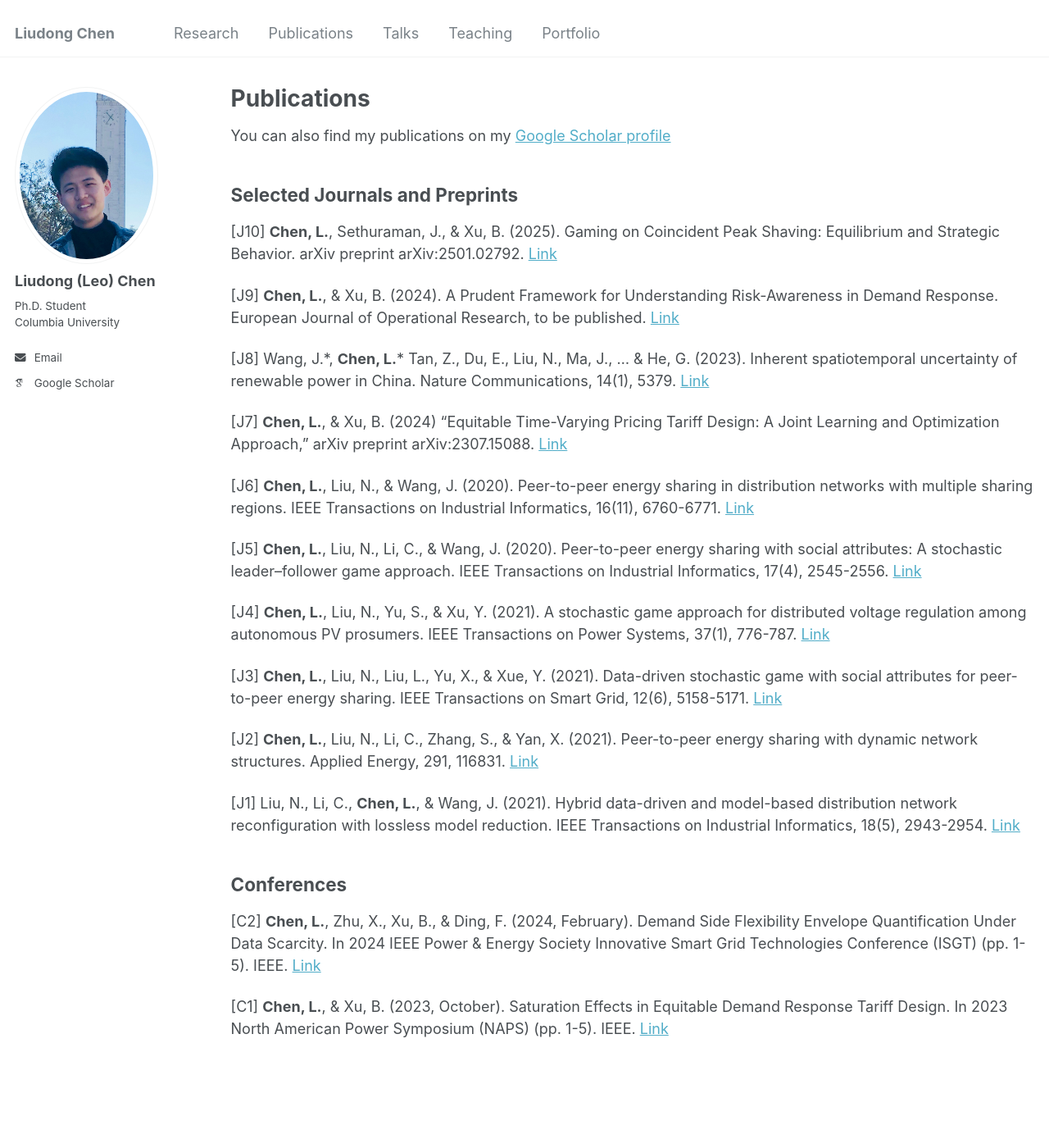
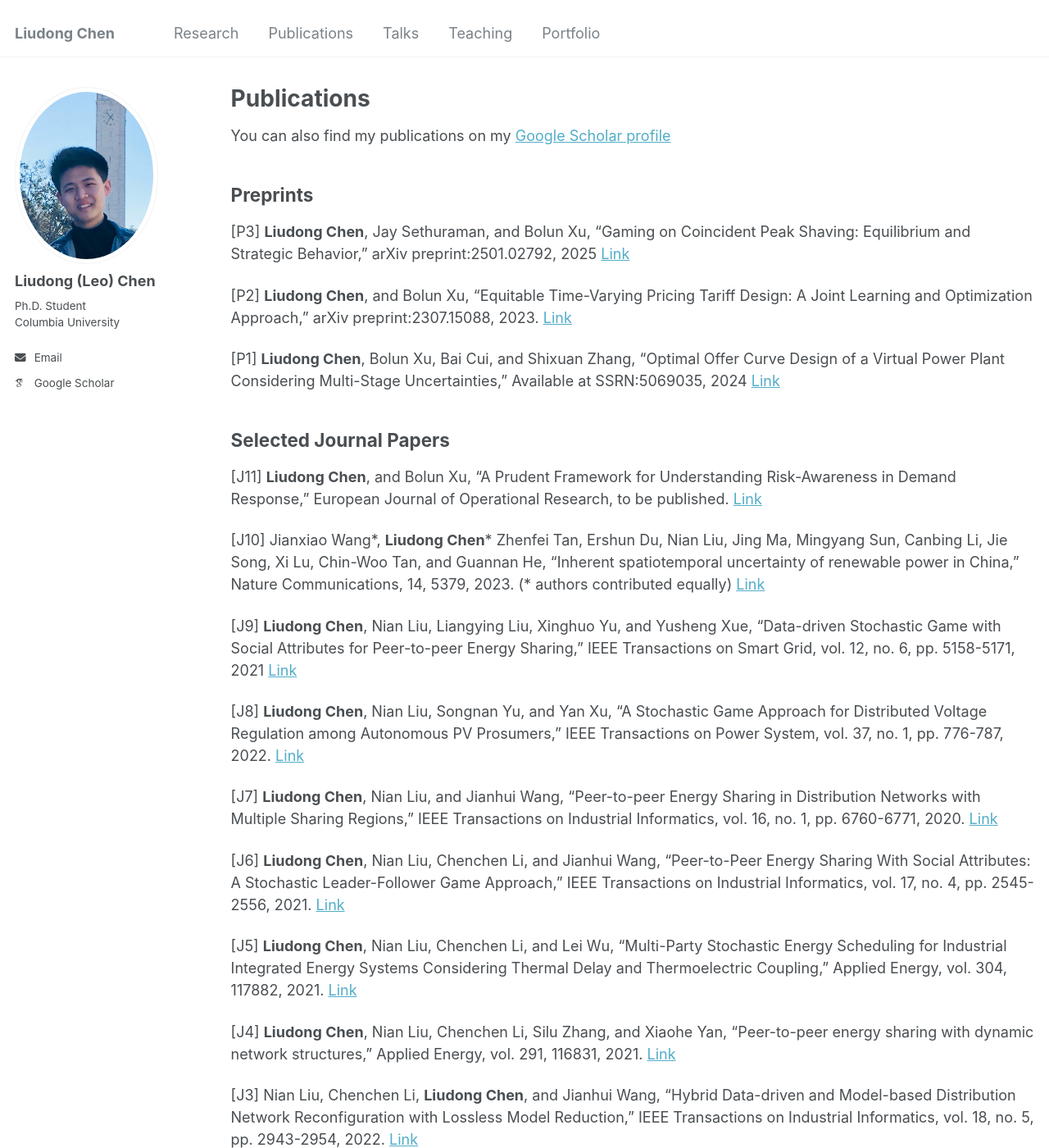
Before and after one commit to liudong-chen/liudong-chen.github.io, a Jekyll site: the page built from _pages/publications.md, in a window 1280 px wide and 1400 px high. Shown: the whole window at 82% size. Built offline with Jekyll 4.4.1, drawn with Linux system fonts in a browser that asks for light colours; some web fonts are replaced; some of the changed text lies outside the part shown.

Commit message:
Update publications.md
Signed-off-by: liudong-chen <115952987+liudong-chen@users.noreply.github.com>

```diff
--- a/_pages/publications.md
+++ b/_pages/publications.md
@@ -11,38 +11,46 @@ You can also find my publications on my [Google Scholar profile](https://scholar
 
 {% include base_path %}
 
-## Selected Journals and Preprints
+## Preprints
 
-[J10] **Chen, L.**, Sethuraman, J., & Xu, B. (2025). Gaming on Coincident Peak Shaving: Equilibrium and Strategic Behavior. arXiv preprint 	arXiv:2501.02792. [Link](https://arxiv.org/abs/2501.02792)
+[P3] **Liudong Chen**, Jay Sethuraman, and Bolun Xu, "Gaming on Coincident Peak Shaving: Equilibrium and Strategic Behavior," arXiv preprint:2501.02792, 2025 [Link](https://arxiv.org/abs/2501.02792)
 
-[J9] **Chen, L.**, & Xu, B. (2024). A Prudent Framework for Understanding Risk-Awareness in Demand Response. European Journal of Operational Research, to be published. [Link](https://arxiv.org/abs/2405.16356)
+[P2] **Liudong Chen**, and Bolun Xu, "Equitable Time-Varying Pricing Tariff Design: A Joint Learning and Optimization Approach," arXiv preprint:2307.15088, 2023. [Link](https://arxiv.org/abs/2307.15088)
 
-[J8] Wang, J.\*, **Chen, L.**\* Tan, Z., Du, E., Liu, N., Ma, J., ... & He, G. (2023). Inherent spatiotemporal uncertainty of renewable power in China. Nature Communications, 14(1), 5379. [Link](https://www.nature.com/articles/s41467-023-40670-7)
+[P1] **Liudong Chen**, Bolun Xu, Bai Cui, and Shixuan Zhang, "Optimal Offer Curve Design of a Virtual Power Plant Considering Multi-Stage Uncertainties," Available at SSRN:5069035, 2024 [Link](https://papers.ssrn.com/sol3/papers.cfm?abstract_id=5069035)
 
-[J7] **Chen, L.**, & Xu, B. (2024) "Equitable Time-Varying Pricing Tariff Design: A Joint Learning and Optimization Approach," arXiv preprint arXiv:2307.15088. [Link](https://arxiv.org/abs/2307.15088)
 
-[J6] **Chen, L.**, Liu, N., & Wang, J. (2020). Peer-to-peer energy sharing in distribution networks with multiple sharing regions. IEEE Transactions on Industrial Informatics, 16(11), 6760-6771. [Link](../assets/Multiple_Sharing_Region.pdf)
+## Selected Journal Papers
 
-[J5] **Chen, L.**, Liu, N., Li, C., & Wang, J. (2020). Peer-to-peer energy sharing with social attributes: A stochastic leader–follower game approach. IEEE Transactions on Industrial Informatics, 17(4), 2545-2556. [Link](../assets/Social_Attributes.pdf)
+[J11] **Liudong Chen**, and Bolun Xu, "A Prudent Framework for Understanding Risk-Awareness in Demand Response," European Journal of Operational Research, to be published. [Link](https://arxiv.org/abs/2405.16356)
 
-[J4] **Chen, L.**, Liu, N., Yu, S., & Xu, Y. (2021). A stochastic game approach for distributed voltage regulation among autonomous PV prosumers. IEEE Transactions on Power Systems, 37(1), 776-787. [Link](../assets/Voltage_Regulation.pdf)
+[J10] Jianxiao Wang\*, **Liudong Chen**\* Zhenfei Tan, Ershun Du, Nian Liu, Jing Ma, Mingyang Sun, Canbing Li, Jie Song, Xi Lu, Chin-Woo Tan, and Guannan He, "Inherent spatiotemporal uncertainty of renewable power in China," Nature Communications, 14, 5379, 2023. (* authors contributed equally) [Link](https://www.nature.com/articles/s41467-023-40670-7)
 
-[J3] **Chen, L.**, Liu, N., Liu, L., Yu, X., & Xue, Y. (2021). Data-driven stochastic game with social attributes for peer-to-peer energy sharing. IEEE Transactions on Smart Grid, 12(6), 5158-5171. [Link](../assets/Data-Driven_Stochastic_Game.pdf)
+[J9] **Liudong Chen**, Nian Liu, Liangying Liu, Xinghuo Yu, and Yusheng Xue, "Data-driven Stochastic Game with Social Attributes for Peer-to-peer Energy Sharing," IEEE Transactions on Smart Grid, vol. 12, no. 6, pp. 5158-5171, 2021 [Link](../assets/Data-Driven_Stochastic_Game.pdf)
 
-[J2] **Chen, L.**, Liu, N., Li, C., Zhang, S., & Yan, X. (2021). Peer-to-peer energy sharing with dynamic network structures. Applied Energy, 291, 116831. [Link](../assets/Dynamic_network_structures.pdf)
+[J8] **Liudong Chen**, Nian Liu, Songnan Yu, and Yan Xu, "A Stochastic Game Approach for Distributed Voltage Regulation among Autonomous PV Prosumers," IEEE Transactions on Power System, vol. 37, no. 1, pp. 776-787, 2022. [Link](../assets/Voltage_Regulation.pdf)
 
-[J1] Liu, N., Li, C., **Chen, L.**, & Wang, J. (2021). Hybrid data-driven and model-based distribution network reconfiguration with lossless model reduction. IEEE Transactions on Industrial Informatics, 18(5), 2943-2954. [Link](../assets/Hybrid_Data_Driven.pdf)
+[J7] **Liudong Chen**, Nian Liu, and Jianhui Wang, "Peer-to-peer Energy Sharing in Distribution Networks with Multiple Sharing Regions," IEEE Transactions on Industrial Informatics, vol. 16, no. 1, pp. 6760-6771, 2020. [Link](../assets/Multiple_Sharing_Region.pdf)
 
-[//]: [J4] Chen, L., Liu, N., Li, C., Wu, L., & Chen, Y. (2021). Multi-party stochastic energy scheduling for industrial integrated energy systems considering thermal delay and thermoelectric coupling. Applied Energy, 304, 117882.
+[J6] **Liudong Chen**, Nian Liu, Chenchen Li, and Jianhui Wang, "Peer-to-Peer Energy Sharing With Social Attributes: A Stochastic Leader-Follower Game Approach," IEEE Transactions on Industrial Informatics, vol. 17, no. 4, pp. 2545-2556, 2021. [Link](../assets/Social_Attributes.pdf)
+
+[J5] **Liudong Chen**, Nian Liu, Chenchen Li, and Lei Wu, "Multi-Party Stochastic Energy Scheduling for Industrial Integrated Energy Systems Considering Thermal Delay and Thermoelectric Coupling," Applied Energy, vol. 304, 117882, 2021. [Link](../assets/Multi_party.pdf)
+
+[J4] **Liudong Chen**, Nian Liu, Chenchen Li, Silu Zhang, and Xiaohe Yan, "Peer-to-peer energy sharing with dynamic network structures," Applied Energy, vol. 291, 116831, 2021. [Link](../assets/Dynamic_network_structures.pdf)
+
+[J3] Nian Liu, Chenchen Li, **Liudong Chen**, and Jianhui Wang, "Hybrid Data-driven and Model-based Distribution Network Reconfiguration with Lossless Model Reduction," IEEE Transactions on Industrial Informatics, vol. 18, no. 5, pp. 2943-2954, 2022. [Link](../assets/Hybrid_Data_Driven.pdf)
+
+[J2] Yubing Chen, Nian Liu, **Liudong Chen**, and Xinghuo Yu, "Region-to-Region Energy Sharing for Prosumer Clusters in Distribution Network: A Multi-Leaders and Multi-Followers Stackelberg Game," IEEE Transactions on Energy Markets, Policy and Regulation, vol. 1, no. 4, pp. 398-409, 2023 [Link](../assets/Region-to-Region_Energy_Sharing.pdf)
+
+[J1] Chenchen Li, Nian Liu, **Liudong Chen**, Yubing Chen, and João PS Catalão, "Structural Decomposition Approach for Distribution Network Reconfiguration," IEEE Transactions on Industrial Informatics, vol. 21, no. 7, pp. 5115-5126, 2025. [Link](../assets/Structural_Decomposition.pdf)
+
 
 [//]: [J3] Chen, L., Li, Y., Chen, Y., Liu, N., Li, C., & Zhang, H. (2022). Emergency resources scheduling in distribution system: From cyber-physical-social system perspective. Electric Power Systems Research, 210, 108114.
-
-[//]: [J2] Chen, Y., Liu, N., Chen, L., & Yu, X. (2023). Region-to-Region Energy Sharing for Prosumer Clusters in Distribution Network: A Multi-leaders and Multi-followers Stackelberg Game. IEEE Transactions on Energy Markets, Policy and Regulation.
 
 [//]: [J1] Chen, L., Ma, L., Liu, N., Wang, L., & Liu, Z. (2022). Parameter tampering cyberattack and event-trigger detection in game-based interactive demand response. International Journal of Electrical Power & Energy Systems, 135, 107550.
 
 
-## Conferences
+## Conference Papers
 
 [C2] **Chen, L.**, Zhu, X., Xu, B., & Ding, F. (2024, February). Demand Side Flexibility Envelope Quantification Under Data Scarcity. In 2024 IEEE Power & Energy Society Innovative Smart Grid Technologies Conference (ISGT) (pp. 1-5). IEEE. [Link](../assets/Demand_flexibility.pdf)
 
```
